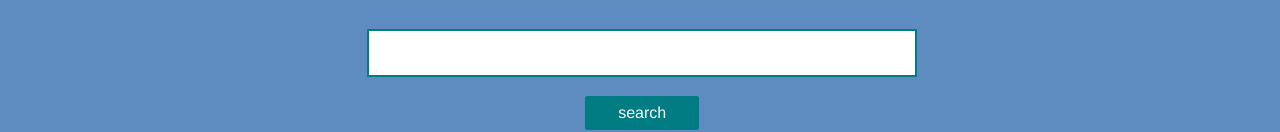
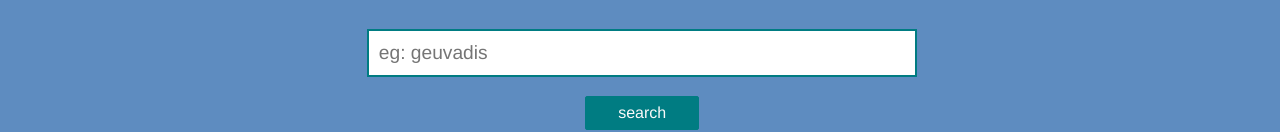
Before and after one commit to hqcasanova/arrayexpress-search, a plain HTML site: page index.html in a window 1280 px wide. Shown: the part 389-521 px from the top of the page. Drawn offline with Linux system fonts and the light colour scheme.

Commit message:
Uses placeholder as search hint

```diff
--- a/index.html
+++ b/index.html
@@ -29,7 +29,7 @@
                 <h2 class="subtitle">Functional genomics data</h2>
             </hgroup>
             <fieldset class="action">
-                <input type="search" value="" class="field" id="search-field"><!--
+                <input type="search" value="" class="field" id="search-field" placeholder="eg: geuvadis"><!--
              --><a rel="search" href="javascript:void(0)" class="button" id="search-button">
                     <svg version="1.1" xmlns="http://www.w3.org/2000/svg" xmlns:xlink="http://www.w3.org/1999/xlink" x="0px" y="0px" viewBox="0 -3 24 24" shape-rendering="geometricPrecision" class="icn-magnify">
                         <ellipse fill="none" cx="10.3" cy="7.2" rx="6.3" ry="6.2"></ellipse>
```
